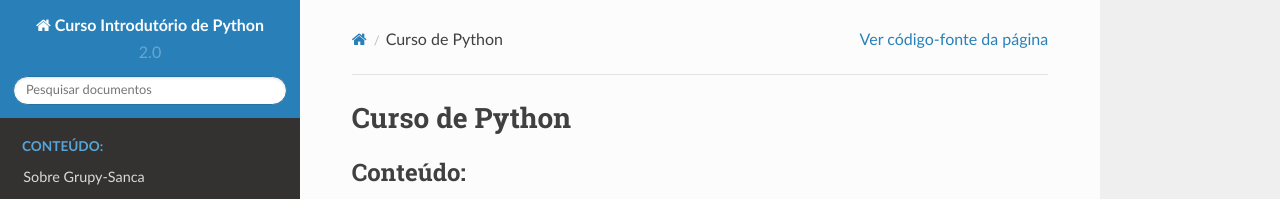
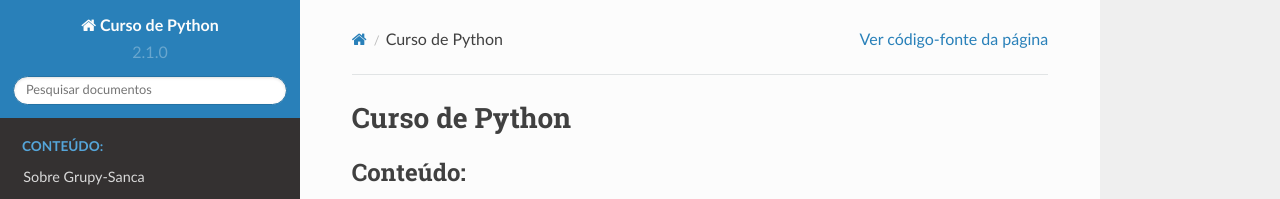
Before and after one commit to grupy-sanca/curso-python, a Sphinx documentation site: the page built from source/index.rst, in a window 1280 px wide. Shown: the top 199 px of the page. Built offline with Sphinx 7.4.7 and the Read the Docs theme 2.0.0, drawn with Linux system fonts in a browser that asks for light colours.

Commit message:
Update title + version

```diff
--- a/source/conf.py
+++ b/source/conf.py
@@ -34,7 +34,7 @@ source_suffix = '.rst'
 master_doc = 'index'
 
 # General information about the project.
-project = 'Curso Introdutório de Python'
+project = 'Curso de Python'
 copyright = '2017, Grupy-Sanca'
 author = 'Grupy-Sanca'
 
@@ -43,7 +43,7 @@ author = 'Grupy-Sanca'
 # built documents.
 #
 # The short X.Y version.
-version = '2.0'
+version = '2.1.0'
 # The full version, including alpha/beta/rc tags.
 release = version
 
```
